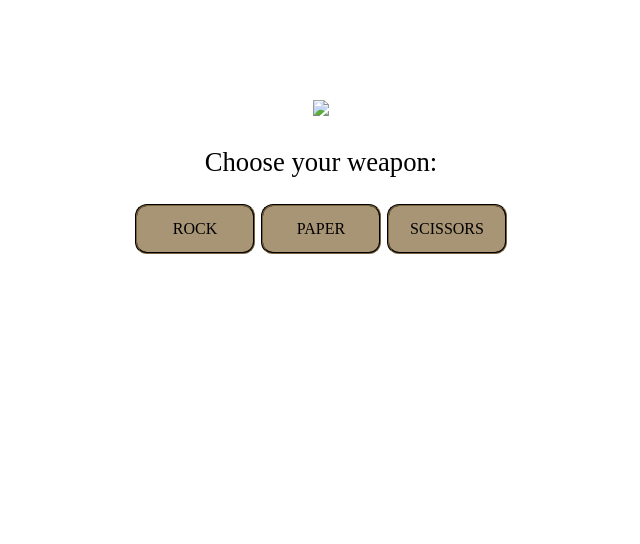
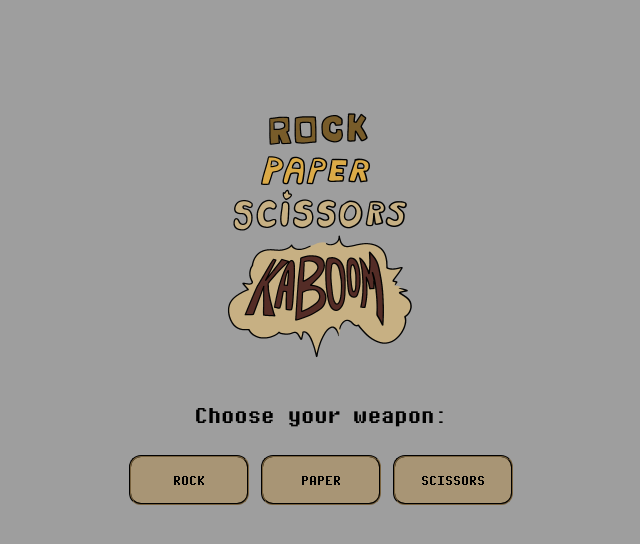
Before and after one commit to citrusdeer956/rock-paper-scissors, a plain HTML site: page index.html in a window 1280 px wide. Shown: the whole page, without its empty margins (319-959 px from the left). Drawn offline with Linux system fonts and the light colour scheme; the site is published under a folder, as on GitHub Pages, so addresses that start at the root find nothing.

Commit message:
Fixed image and font paths

```diff
--- a/index.html
+++ b/index.html
@@ -7,11 +7,11 @@
     <style>
         @font-face {
             font-family: Pixel Operator;
-            src: url(/fonts/PixelOperatorMono-Bold.ttf);
+            src: url(fonts/PixelOperatorMono-Bold.ttf);
         }
         html{
             font-family: 'Pixel Operator';
-            background-image: url(/imgs/paper_bg.png);
+            background-image: url(imgs/paper_bg.png);
         }
         body{
             margin-top: 100px;
@@ -58,7 +58,7 @@
     <!--Main Display with Score-->
     <div class="main-display">
     <div class="score-display">
-        <img id="title-card" onclick="noTitle()" src="/imgs/titlecard_temp.png">
+        <img id="title-card" onclick="noTitle()" src="imgs/titlecard_temp.png">
         <h1 id="results"></h1>
         <p id="choice">Choose your weapon:</p>
     </div>
```
